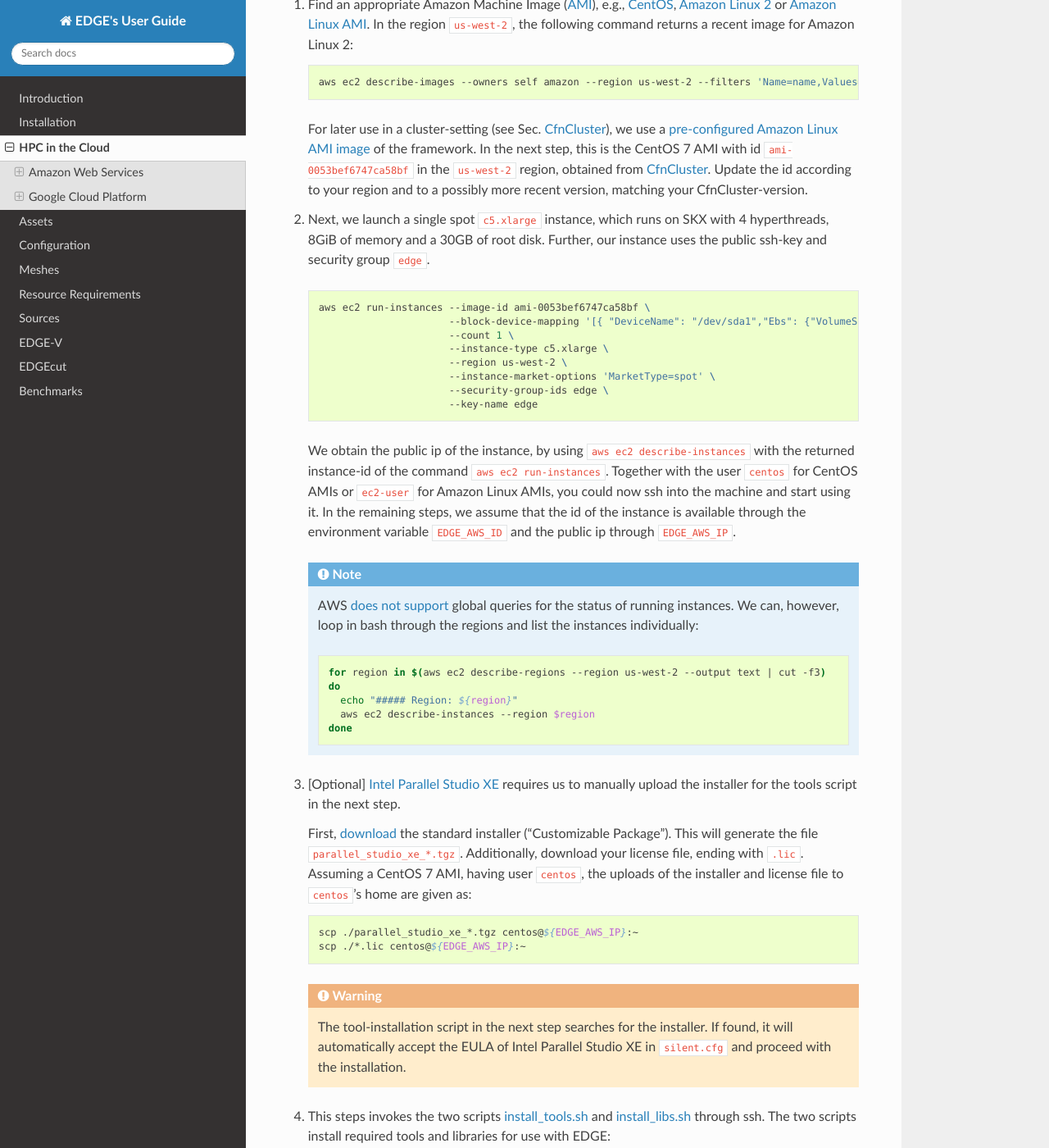
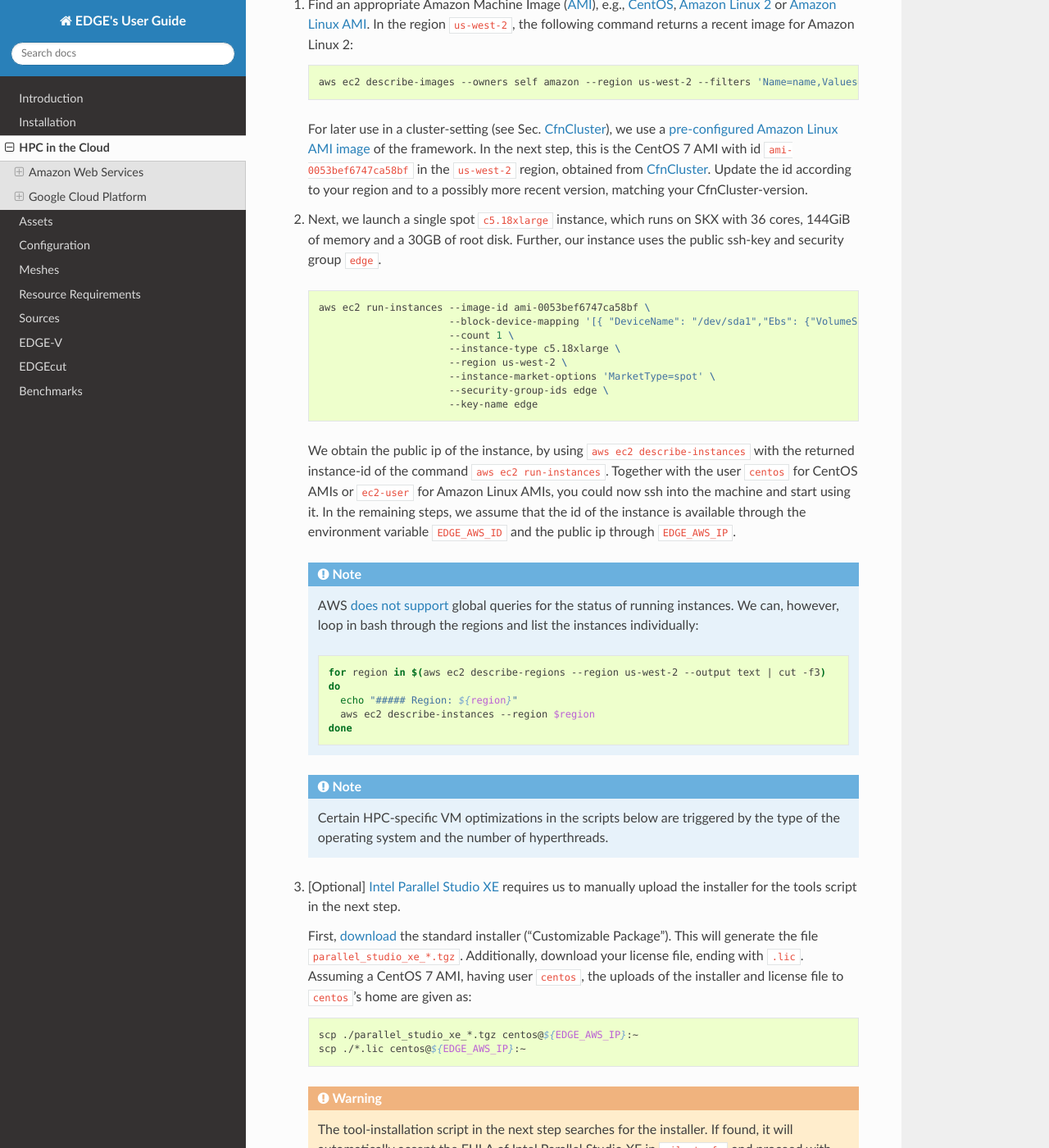
Before and after one commit to dclenz/edge_usr, a Sphinx documentation site: the page built from docs/chapters/setup/cloud.rst, in a window 1280 px wide and 1400 px high, scrolled down 2822 px. Shown: the whole window at 82% size. Built offline with Sphinx 7.4.7 and the Read the Docs theme 2.0.0, drawn with Linux system fonts in a browser that asks for light colours; some of the changed text lies outside the part shown.

Commit message:
Adjusted AWS-description.

```diff
--- a/docs/chapters/setup/cloud.rst
+++ b/docs/chapters/setup/cloud.rst
@@ -144,7 +144,7 @@ If you are planning on switching to a `different region <https://docs.aws.amazon
    In the next step, this is the CentOS 7 AMI with id ``ami-0053bef6747ca58bf`` in the ``us-west-2`` region, obtained from `CfnCluster <https://github.com/awslabs/cfncluster/blob/v1.6.0/amis.txt>`_.
    Update the id according to your region and to a possibly more recent version, matching your CfnCluster-version.
 
-2. Next, we launch a single spot ``c5.xlarge`` instance, which runs on SKX with 4 hyperthreads, 8GiB of memory and a 30GB of root disk.
+2. Next, we launch a single spot ``c5.18xlarge`` instance, which runs on SKX with 36 cores, 144GiB of memory and a 30GB of root disk.
    Further, our instance uses the public ssh-key and security group ``edge``.
 
   .. code-block:: bash
@@ -152,7 +152,7 @@ If you are planning on switching to a `different region <https://docs.aws.amazon
     aws ec2 run-instances --image-id ami-0053bef6747ca58bf \
                           --block-device-mapping '[{ "DeviceName": "/dev/sda1","Ebs": {"VolumeSize": 30,"DeleteOnTermination": true} }]' \
                           --count 1 \
-                          --instance-type c5.xlarge \
+                          --instance-type c5.18xlarge \
                           --region us-west-2 \
                           --instance-market-options 'MarketType=spot' \
                           --security-group-ids edge \
@@ -174,6 +174,9 @@ If you are planning on switching to a `different region <https://docs.aws.amazon
         aws ec2 describe-instances --region $region
       done
 
+  .. note::
+    Certain HPC-specific VM optimizations in the scripts below are triggered by the type of the operating system and the number of hyperthreads.
+
 3. [Optional] `Intel Parallel Studio XE <https://software.intel.com/en-us/parallel-studio-xe>`_ requires us to manually upload the installer for the tools script in the next step.
 
    First, `download <https://software.intel.com/en-us/parallel-studio-xe/choose-download>`_ the standard installer ("Customizable Package").
@@ -191,7 +194,7 @@ If you are planning on switching to a `different region <https://docs.aws.amazon
      The tool-installation script in the next step searches for the installer.
      If found, it will automatically accept the EULA of Intel Parallel Studio XE in ``silent.cfg`` and proceed with the installation.
 
-4. This steps invokes the two scripts :edge_git:`install_tools.sh <tree/develop/tools/build/install_tools.sh>` and  :edge_git:`install_libs.sh <tree/develop/tools/build/install_libs.sh>` through ssh.
+4. This steps invokes the three scripts :edge_git:`install_tools.sh <tree/develop/tools/build/install_tools.sh>`,  :edge_git:`install_libs.sh <tree/develop/tools/build/install_libs.sh>`, :edge_git:`install_hpc.sh <tree/develop/tools/build/install_hpc.sh>` through ssh.
    The two scripts install required tools and libraries for use with EDGE:
 
    .. code-block:: bash
```
